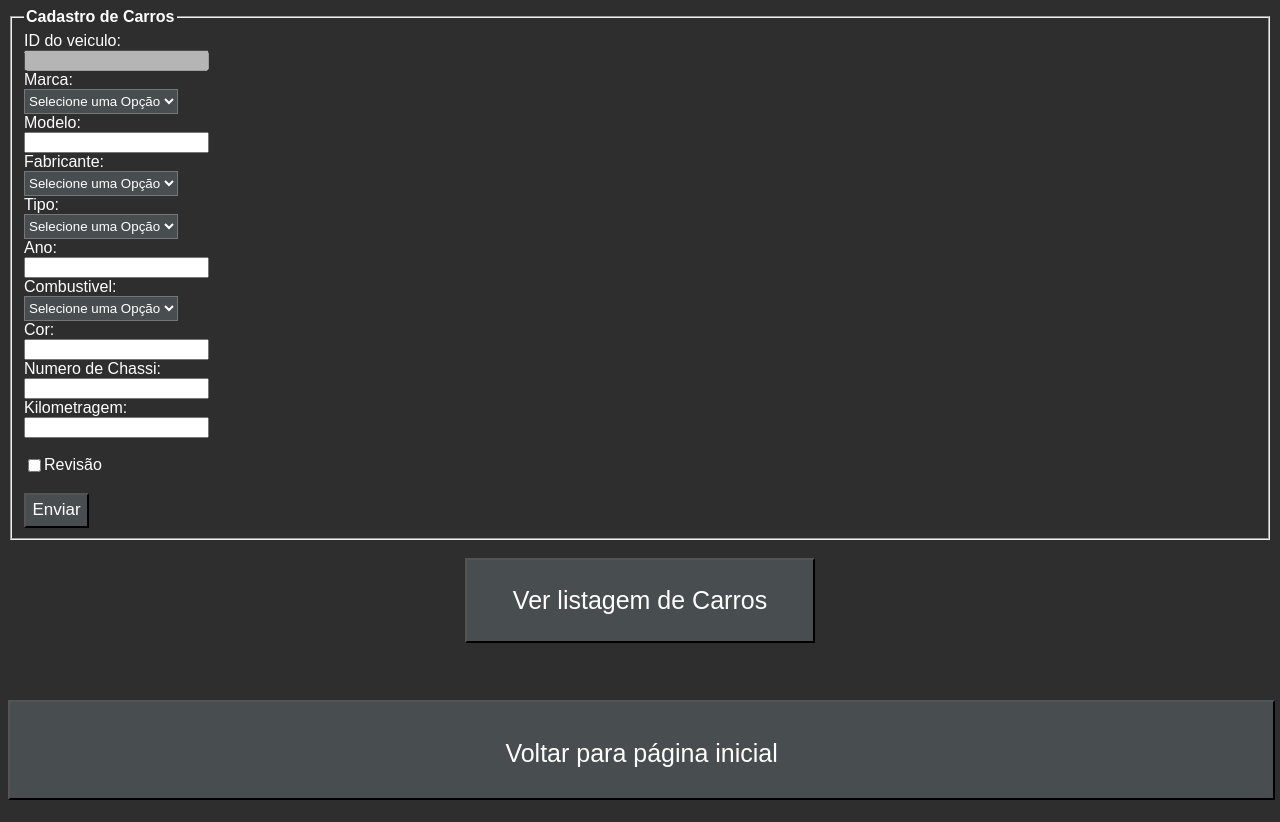
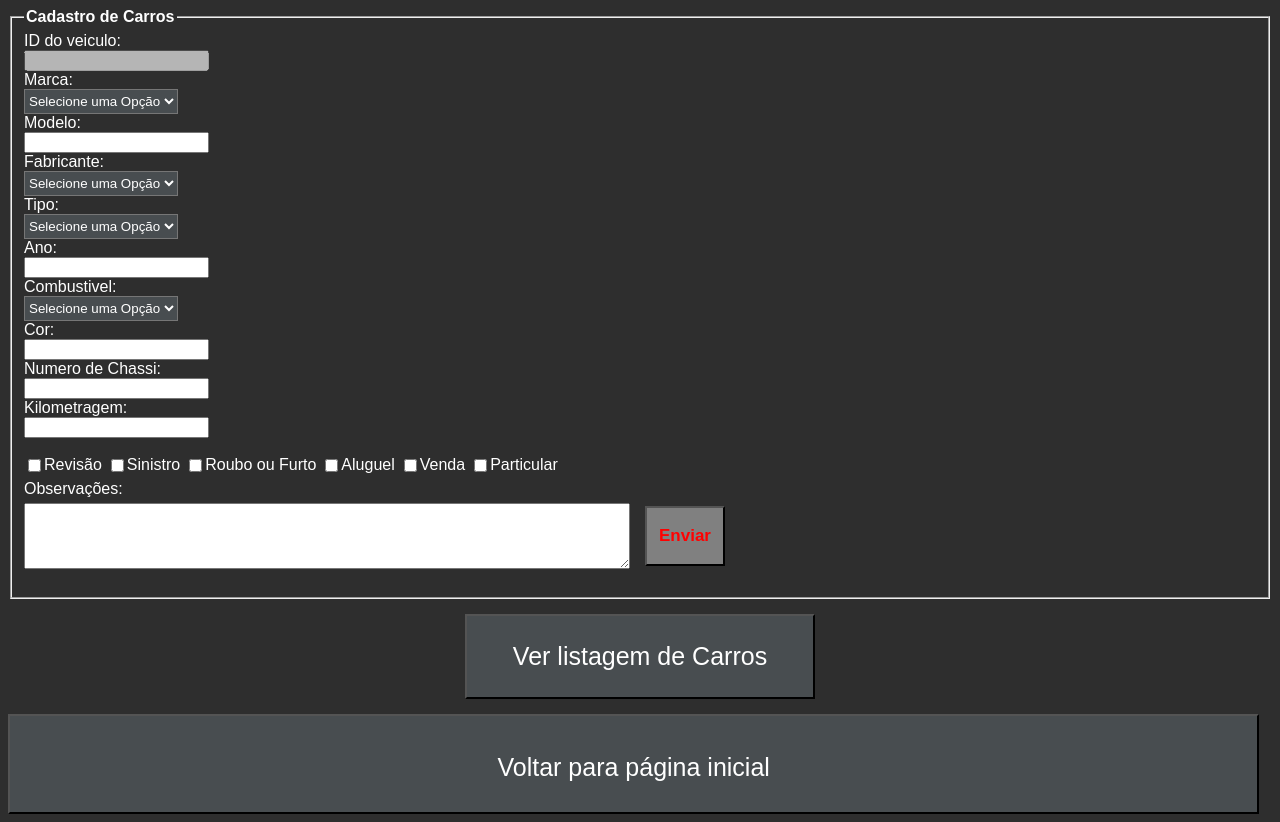
Before and after one commit to juniinhoszz/LojaCarros, a PHP site: page /FormCarros.php in a window 1280 px wide. Before the commit the page ends 800 px from the top, so only its background shows below. Run offline with PHP 8.4, Linux system fonts and the light colour scheme; data that the repository does not hold is empty.

Commit message:
finalização do forms

```diff
--- a/App/DAO/CarrosDAO.php
+++ b/App/DAO/CarrosDAO.php
@@ -21,7 +21,7 @@ class CarrosDAO extends DAO
     {
         // Trecho de código SQL com marcadores ? para substituição posterior, no prepare
         $sql = "INSERT INTO veiculo
-                (id_marca, modelo, id_fabricante, id_tipo, ano, id_combustivel, cor, numero_chassi
+                (id_marca, modelo, id_fabricante, id_tipo, ano, id_combustivel, cor, numero_chassi,
                 kilometragem, revisao, sinistro, roubo_furto, aluguel, venda, particular, observacoes)
                 VALUES (?, ?, ?, ?, ?, ?, ?, ?, ?, ?, ?, ?, ?, ?, ?, ?)";
 
--- a/App/View/modules/Carros/FormCarros.php
+++ b/App/View/modules/Carros/FormCarros.php
@@ -17,10 +17,11 @@
         <fieldset >
             <legend style="color: white;"><b>Cadastro de Carros</b></legend>
 
+
             <label for="id" style="color: white;">ID do veiculo:</label>
             <input type="text" for="id" disabled value="<?= $model->id ?>" name="id" />
 
-            <label for="nome" style="color: white;">Marca:</label>
+            <label for="marca" style="color: white;">Marca:</label>
             <select name="marca" id="marca" style="background:#484d50; color:white; height:25px;">
             <option selected value="">Selecione uma Opção</option>
             <?php foreach($model->rowsMarca as $item): ?>
@@ -54,7 +55,7 @@
             </select><br>
 
             <label for="ano" style="color: white;">Ano:</label>
-            <input type="text" for="ano" value="<?= $model->ano ?>" name="ano" />
+            <input type="number" min="1950" for="ano" value="<?= $model->ano ?>" name="ano" />
 
             <label for="combustivel" style="color: white;">Combustivel:</label>
             <select name="combustivel" id="combustivel" style="background:#484d50; color:white; height:25px;">
@@ -73,28 +74,54 @@
             <input type="text" for="numero_chassi" value="<?= $model->numero_chassi ?>" name="numero_chassi" />
 
             <label for="kilometragem" style="color: white;">Kilometragem:</label>
-            <input type="text" for="kilometragem" value="<?= $model->kilometragem ?>" name="kilometragem" /><br>
+            <input type="number" for="kilometragem" value="<?= $model->kilometragem ?>" name="kilometragem" /><br>
+
 
 
 
             <div style="display: flex;">
 
-            <input type="checkbox" for="revisao" value="<?= $model->revisao ?>" id="revisao" name="revisao">
-            <label for="revisao" style="color: white;" >Revisão</label>
+            <input type="checkbox" for="revisao" value="<?= $model->revisao ?>" id="revisao" name="revisao" >
+            <label for="revisao" style="color: white;margin-right:  5px;" >Revisão</label>
+
+            <input type="checkbox" for="sinistro" value="<?= $model->sinistro ?>" id="sinistro" name="sinistro">
+            <label for="sinistro" style="color: white; margin-right:  5px;" >Sinistro</label>
+
+            <input type="checkbox" for="roubo_furto" value="<?= $model->roubo_furto ?>" id="roubo_furto" name="roubo_furto">
+            <label for="roubo_furto" style="color: white;margin-right:  5px;" >Roubo ou Furto</label>
+
+            <input type="checkbox" for="aluguel" value="<?= $model->aluguel ?>" id="aluguel" name="aluguel">
+            <label for="aluguel" style="color: white;margin-right:  5px;" >Aluguel</label>
+
+            <input type="checkbox" for="venda" value="<?= $model->venda ?>" id="venda" name="venda">
+            <label for="venda" style="color: white;margin-right:  5px;" >Venda</label>
+
+            <input type="checkbox" for="particular" value="<?= $model->particular ?>" id="particular" name="particular">
+            <label for="particular" style="color: white;margin-right:  5px;" >Particular</label>
+
+            </div>
 
 
+            <div style="margin-top: 5px;margin-bottom: 5px;">
+            <label for="observacoes" style="color: white;margin-right: 5px;">Observações:</label>
             </div>
+            <div style="display: flex;">
+            <textarea for="observacoes" value="<?= $model->observacoes ?>" id="observacoes" name="observacoes" style="height: 60px; width: 600px;" ></textarea>
+
+            <button type="submit"  style="background-color:#484d50 ;  height:60px; width:80px; font-size:17px;color:red;margin-left:15px;margin-top: 3px;background-color: grey;"><b>Enviar</b></button>
+            </div>
+
             <br>
-            <button type="submit"  style="background-color:#484d50 ;  height:35px; width:65px; font-size:17px;color:white">Enviar</button>
+
         </fieldset>
 
 
     </form>
 
-    <br>
-    <center><a href="/carros"><button style="height: 85px; width:350px; font-size:25px; background-color:#484d50;border: 1 solid black;color:white" >Ver listagem de Carros</button></a></center>
 
-    <a href="/"><button style="height: 70px; width:300px; font-size:25px; background-color:#484d50;border: 1 solid black; position: absolute;
+    <center><a href="/carros"><button style="height: 85px; width:350px; font-size:25px; background-color:#484d50;border: 1 solid black;color:white; margin:15px" >Ver listagem de Carros</button></a></center>
+
+    <a href="/"><button style="height: 70px; width:300px; font-size:25px; background-color:#484d50;border: 1 solid black;
     bottom: 0;
     width: 99%;
     height: 100px;
```
